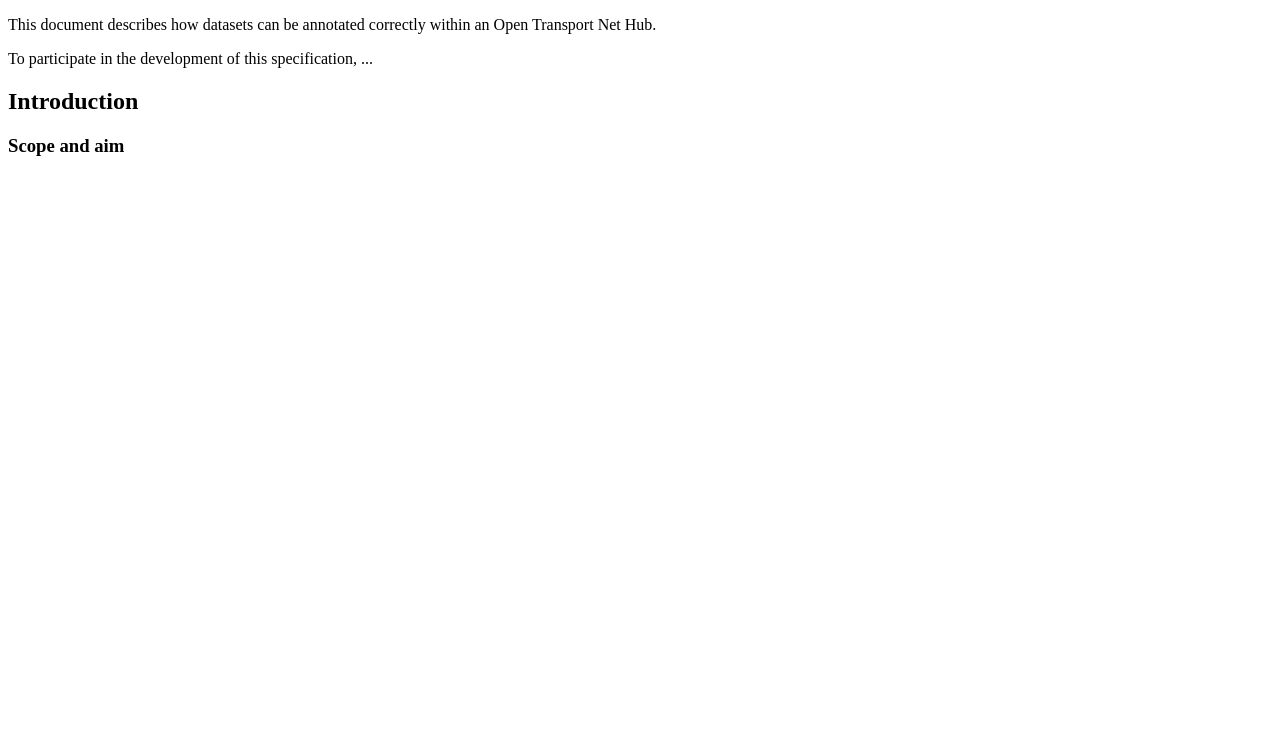
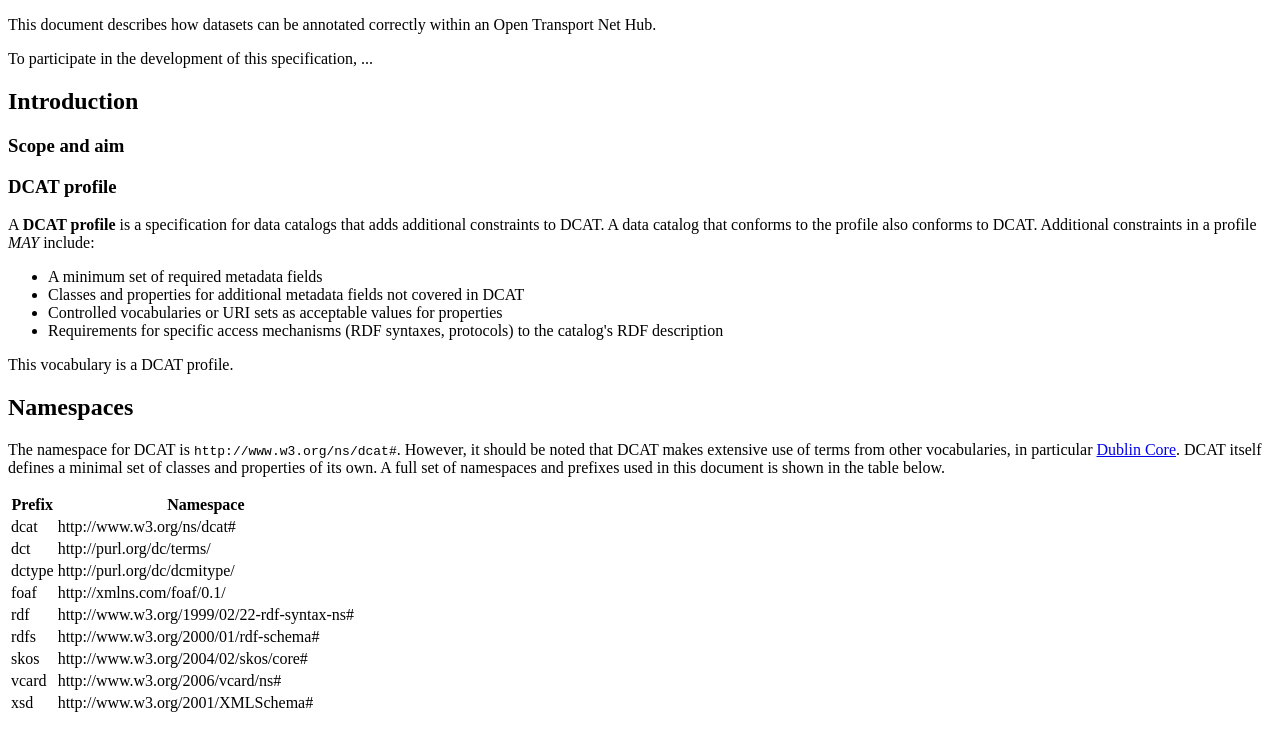
Before and after one commit to pietercolpaert/OTN-MP, a plain HTML site: page index.html in a window 1280 px wide. Drawn offline with Linux system fonts and the light colour scheme.

Commit message:
Added DCAT sections

```diff
--- a/index.html
+++ b/index.html
@@ -53,7 +53,46 @@
 
       </p>
 
+      <h3>DCAT profile</h3>
+      <p>
+        A <strong>DCAT profile</strong> is a specification for data catalogs that adds additional constraints to DCAT. A data catalog that conforms to the profile also conforms to DCAT. Additional constraints in a profile <em title="MAY" class="rfc2119">MAY</em> include:
+        <ul>
+          <li> A minimum set of required metadata fields </li>
+          <li> Classes and properties for additional metadata fields not covered in DCAT</li>
+          <li> Controlled vocabularies or URI sets as acceptable values for properties</li>
+          <li> Requirements for specific access mechanisms (RDF syntaxes, protocols) to the catalog's RDF description</li>
+        </ul>
+      </p>
+      <p>
+        This vocabulary is a DCAT profile.
+      </p>
+
     </section>
   </section>
+
+  <section id="namespaces">
+    <h2 id="ns">Namespaces</h2>
+    <p>The namespace for DCAT is <code>http://www.w3.org/ns/dcat#</code>. However,
+      it should be noted that DCAT makes extensive use of terms from other vocabularies,
+      in particular <a href="http://dublincore.org/documents/dcmi-terms/">Dublin Core</a>. DCAT itself defines a minimal set of classes and
+      properties of its own. A full set of namespaces and prefixes used in this
+      document is shown in the table below.</p>
+
+    <table id="namespaces">
+      <thead><tr><th>Prefix</th><th>Namespace</th></tr></thead>
+      <tbody>
+        <tr><td>dcat</td><td>http://www.w3.org/ns/dcat#</td></tr>
+        <tr><td>dct</td><td>http://purl.org/dc/terms/</td></tr>
+        <tr><td>dctype</td><td>http://purl.org/dc/dcmitype/</td></tr>
+        <tr><td>foaf</td><td>http://xmlns.com/foaf/0.1/</td></tr>
+        <tr><td>rdf</td><td>http://www.w3.org/1999/02/22-rdf-syntax-ns#</td></tr>
+        <tr><td>rdfs</td><td>http://www.w3.org/2000/01/rdf-schema#</td></tr>
+        <tr><td>skos</td><td>http://www.w3.org/2004/02/skos/core#</td></tr>
+        <tr><td>vcard</td><td>http://www.w3.org/2006/vcard/ns#</td></tr>
+        <tr><td>xsd</td><td>http://www.w3.org/2001/XMLSchema#</td></tr>
+      </tbody>
+    </table>
+  </section>
+
 </body>
 </html>
```
